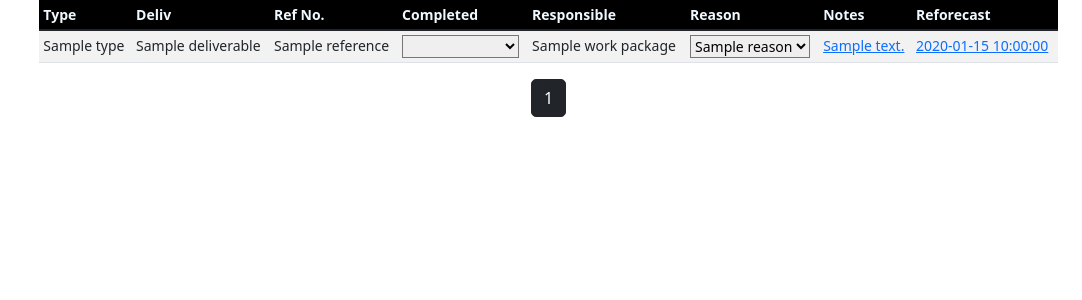
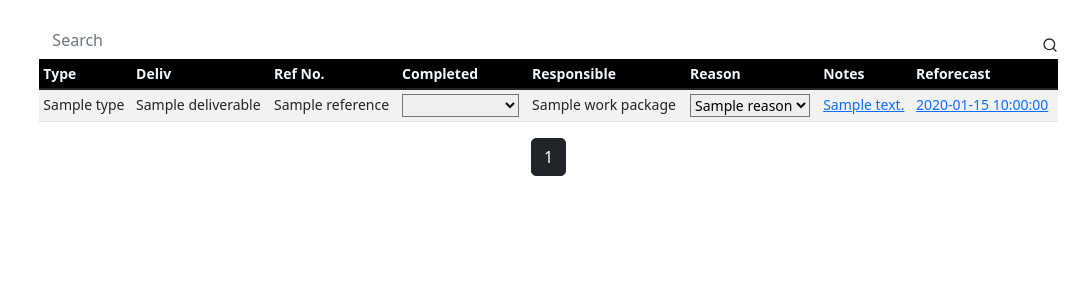
Before and after one commit to Simple2B/sequence_control, a Python web app: template app/templates/control.html in a window 1280 px wide. Shown: the top 300 px of the page, without its empty margins (198-1280 px from the left). Run offline with Jinja, Linux system fonts and the light colour scheme; the template is opened without the code that fills it: most values are stand-ins (such as "Sample title", 1, 10 or a date in 2020).

Commit message:
added: search

```diff
--- a/app/static/js/search.js
+++ b/app/static/js/search.js
@@ -7,7 +7,13 @@ document.addEventListener("DOMContentLoaded", function () {
   let arr = [];
 
   arr = page_title.innerHTML.split("/");
-  let baseSearchUrl = "/info/" + arr[0] + type + arr[1];
+
+  let baseSearchUrl;
+  if (page_title.innerHTML === "control") {
+    baseSearchUrl = "/control";
+  } else {
+    baseSearchUrl = "/info/" + arr[0] + type + arr[1];
+  }
 
   function isAlphaNumeric(str) {
     var code, i, len;
--- a/app/templates/control.html
+++ b/app/templates/control.html
@@ -8,6 +8,27 @@
 <!-- prettier-ignore -->
 {% block content %}
 <main class="col-md-9 ms-sm-auto col-lg-10 px-md-4">
+  <a class="page_title mt-1" style="opacity: 0">control</a>
+  <div class="d-flex flex-row-reverse bd-highlight">
+    <form class="search_area w-100 d-flex">
+      <input
+        id="search_field"
+        class="form-control form-control-dark w-100"
+        type="text"
+        name="search"
+        placeholder="Search"
+        aria-label="Search"
+      />
+      <div
+        id="search_button"
+        class="d-flex justify-content-center alignitems-center"
+      >
+        <div class="mt-2 pt-1">
+          <span data-feather="search"></span>
+        </div>
+      </div>
+    </form>
+  </div>
   <div class="table-responsive">
     <table class="table table-striped table-sm">
       <thead style="background-color: black">
@@ -110,5 +131,9 @@
     </div>
   </div>
 </main>
-
-{% endblock %}
+{% block scripts %}
+<script
+  src="{{ url_for('static', filename='js/search.js') }}"
+  type="text/javascript"
+></script>
+{% endblock %} {% endblock %}
```
Also changed, not shown: app/views/control.py (+9 -5 lines).
